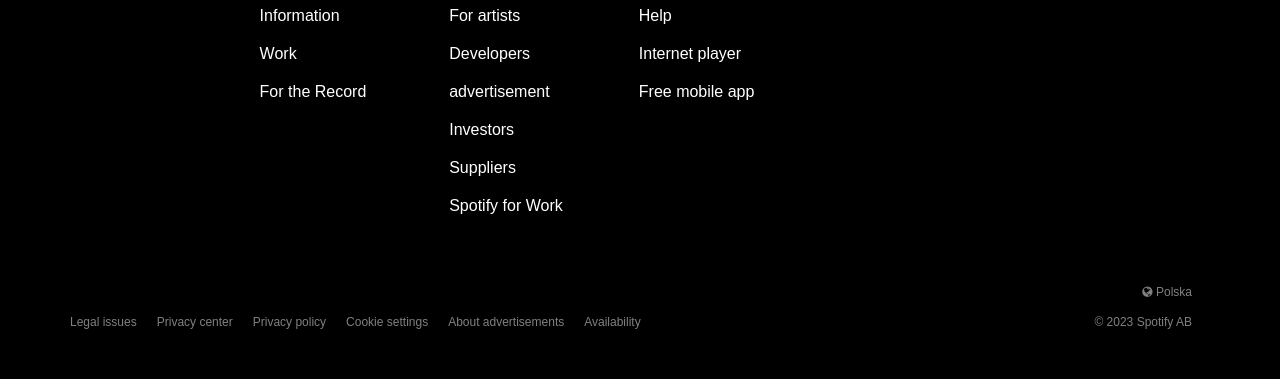
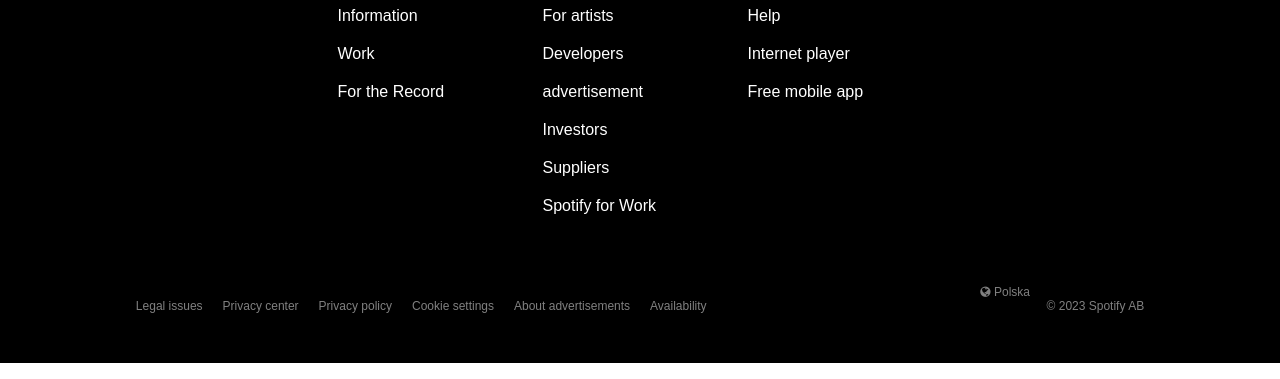
Before and after one commit to Poyetnyax/Spotipractice, a plain HTML site: page index.html in a window 1280 px wide. Shown: the part 2129-2508 px from the top of the page. Drawn offline with Linux system fonts and the light colour scheme.

Commit message:
footer-1st-commit (#2)

```diff
--- a/index.html
+++ b/index.html
@@ -263,7 +263,6 @@
             <div class="f-link"><a href="#">Free mobile app</a></div>
           </div>
         </div>
-        <div class="item-I"></div>
         <div class="item-I">
           <div class="item-socials">
 
@@ -289,7 +288,7 @@
         <div class="base-content"><a href="#">Cookie settings</a></div>
         <div class="base-content"><a href="#">About advertisements</a></div>
         <div class="base-content"><a href="#">Availability</a></div>
-        <div class="c-right">&#169; 2023 Spotify AB</div>
+        <div class="base-content">&#169; 2023 Spotify AB</div>
       </div>
 
     </footer>
--- a/styles.css
+++ b/styles.css
@@ -11,6 +11,7 @@
   color: white;
   display:flex;
   position: relative;
+  z-index: 999999;
   align-items: center;
   padding: 0 100px;
 }
@@ -88,7 +89,8 @@ transform: scale(1.1);
   flex-direction: column;
 }
 .sectext{
-  width: 670px;
+  max-width: 670px;
+  display: flex;
   height: 92px;
   align-self: center;
   text-align: center;
@@ -167,9 +169,10 @@ transform: scale(1.1);
   padding: 10px;
 }
 .card-container{
-  width: 1140px;
+  max-width: 1140px;
   align-self: center;
   display: flex;
+  flex-wrap: wrap;
   gap: 10px;
   justify-content: space-around;
   margin: 50px 0 26px;
@@ -242,13 +245,14 @@ transform: scale(1.1);
   flex-direction: column;
 }
 .footer-content{
-  width: 1140px;
   display: flex;
+  flex-wrap: wrap;
   justify-content: space-around;
   align-self: center;
-  padding: 50px 0 0;
+  padding: 50px 60px 0;
   gap: 10px;
-  color:white ;
+  color:white;
+  margin: 0 auto;
 }
 .item-I{
   width: 195px;
@@ -293,29 +297,26 @@ transform: scale(1.1);
   color: #1ed760;
 }
 .f-mid{
-  width: 1140px;
-  color: grey;
-  align-self: center;
-  font-size: 12px;
-  height: 20px;
-  padding-bottom: 30px;
+font-size: 12px;
+margin:0 250px;
+color: grey;
 }
 .location{
-  width: fit-content;
-  position: absolute;
-  right: 88px;
+  float: right;
+  max-width: fit-content;
 }
 .location a{
+  text-decoration: none;
   color: grey;
-  text-decoration: none;
 }
-.location a:hover{
+
+.f-mid a:hover{
   color: #1ed760;
 }
 .f-base{
-  width: 1140px;
   display: flex;
-  align-self: center;
+  flex-wrap: wrap;
+  justify-content: center;
   gap: 20px;
   padding:0 0 50px;
   font-size: 12px;
@@ -331,3 +332,6 @@ transform: scale(1.1);
   position: absolute;
   right: 88px;
 }
+.f-base> :nth-child(7){
+  margin-left: 25%;
+}
```
Also changed, not shown: script.js (added).
